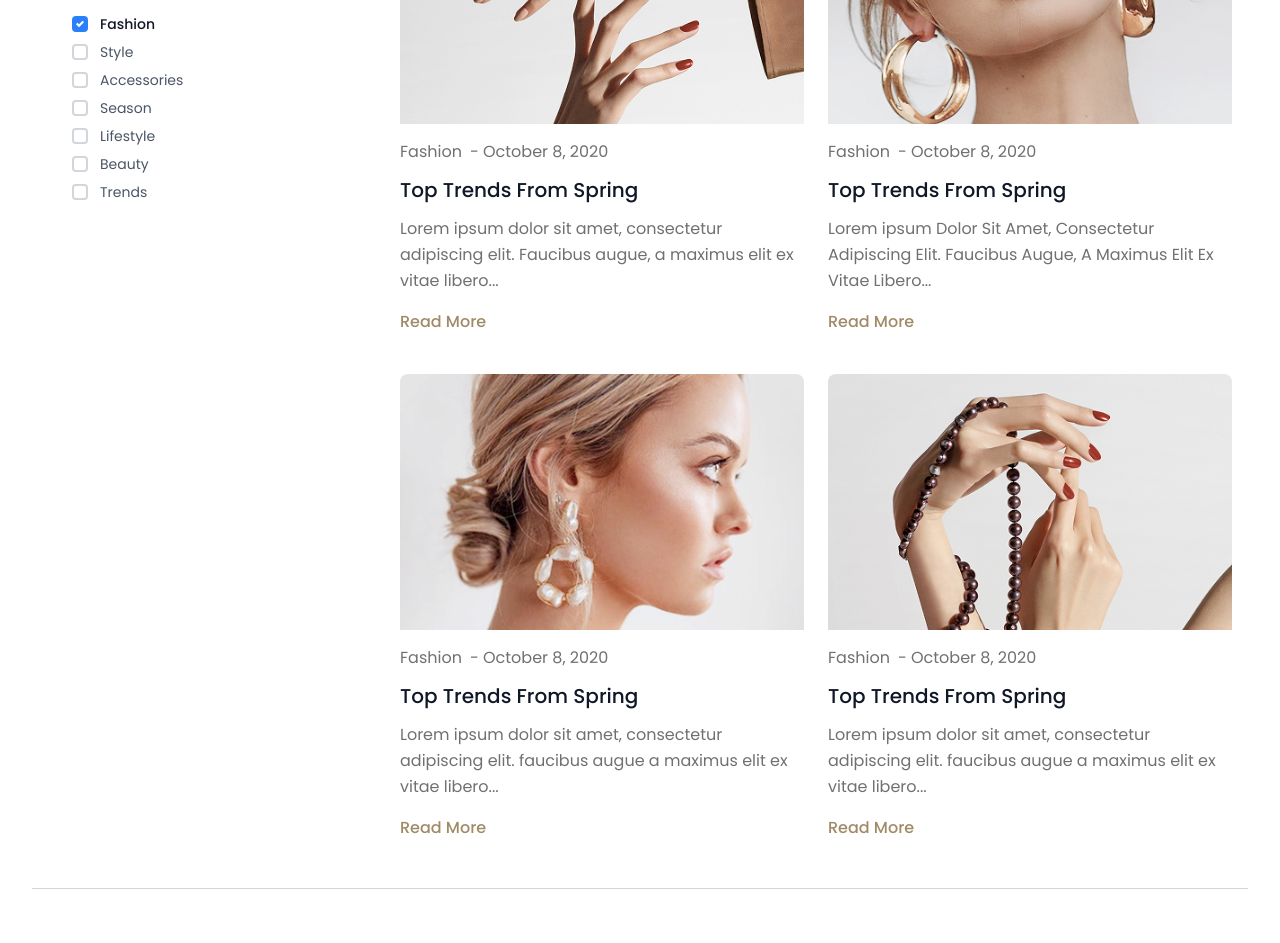
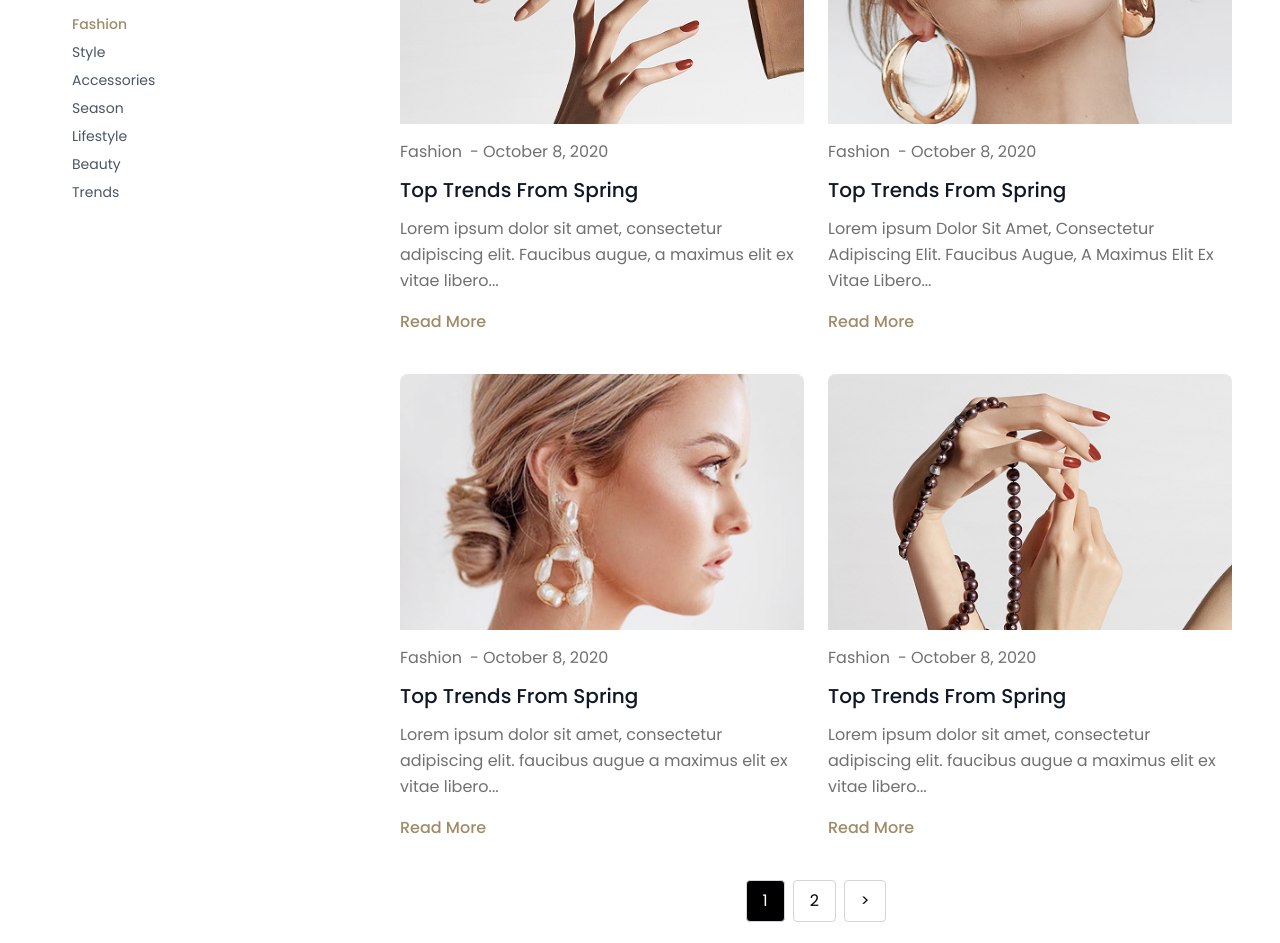
Before and after one commit to AliAsgharSWE/Veloura, a Next.js app in the folder veloura-frontend/: page /blog in a window 1280 px wide. Shown: the part 320-1263 px from the top of the page. Built offline with nearby package versions, Linux system fonts and the light colour scheme.

Commit message:
feat: implement pagination for blog posts with filtering and category selection

```diff
--- a/veloura-frontend/src/components/Blogs/Pagination.tsx
+++ b/veloura-frontend/src/components/Blogs/Pagination.tsx
@@ -10,19 +10,12 @@ const Pagination = ({ currentPage, totalPages, onPageChange }: PaginationProps)
   };
 
   return (
-    <div className="flex justify-center items-center space-x-4 py-6">
-      <button
-        onClick={handlePrevious}
-        disabled={currentPage === 1}
-        className={`px-4 py-2 ${currentPage === 1 ? 'bg-gray-300 cursor-not-allowed' : 'bg-black text-white'} rounded-none`}
-      >
-        &lt;
-      </button>
+    <div className="flex justify-center items-center space-x-2 py-6">
       {Array.from({ length: totalPages }, (_, index) => index + 1).map((page) => (
         <button
           key={page}
           onClick={() => onPageChange(page)}
-          className={`px-4 py-2 ${currentPage === page ? 'bg-black text-white' : 'bg-white'} rounded-none`}
+          className={`px-4 py-2 ${currentPage === page ? 'bg-black text-white' : 'bg-white'} rounded border border-gray-300`}
         >
           {page}
         </button>
@@ -30,7 +23,7 @@ const Pagination = ({ currentPage, totalPages, onPageChange }: PaginationProps)
       <button
         onClick={handleNext}
         disabled={currentPage === totalPages}
-        className={`px-4 py-2 ${currentPage === totalPages ? 'bg-gray-300 cursor-not-allowed' : 'bg-white'} rounded-none`}
+        className={`px-4 py-2 ${currentPage === totalPages ? 'bg-gray-200 cursor-not-allowed' : 'bg-white'} rounded border border-gray-300`}
       >
         &gt;
       </button>
--- a/veloura-frontend/src/containers/blog/data.ts
+++ b/veloura-frontend/src/containers/blog/data.ts
@@ -75,7 +75,7 @@ export const blogData: BlogPost[] = [
     content: 'Full blog content here...',
     image: '/blogs/img1.png',
     imageAlt: 'Summer fashion essentials',
-    category: 'Style',
+    category: 'Fashion',
     date: 'September 15, 2020',
     readMoreText: 'Read More',
     author: 'Style Guru',
--- a/veloura-frontend/src/containers/blog/index.tsx
+++ b/veloura-frontend/src/containers/blog/index.tsx
@@ -1,15 +1,138 @@
+// 'use client'
+// import React, { useState, useMemo } from 'react';
+// import { Search } from 'lucide-react';
+// import { blogData, blogCategories } from './data';
+// import { BlogPost } from './types';
+// import BlogCard from '@/src/components/Blogs/BlogsCard';
+
+// const BlogPage: React.FC = () => {
+//   const [searchTerm, setSearchTerm] = useState('');
+//   const [selectedCategories, setSelectedCategories] = useState<string[]>(['Fashion']);
+
+//   // Filter blogs based on search term and selected categories
+//   const filteredBlogs = useMemo(() => {
+//     return blogData.filter(blog => {
+//       const matchesSearch = blog.title.toLowerCase().includes(searchTerm.toLowerCase()) ||
+//                            blog.excerpt.toLowerCase().includes(searchTerm.toLowerCase()) ||
+//                            blog.category.toLowerCase().includes(searchTerm.toLowerCase());
+
+//       const matchesCategory = selectedCategories.length === 0 ||
+//                              selectedCategories.includes(blog.category);
+
+//       return matchesSearch && matchesCategory;
+//     });
+//   }, [searchTerm, selectedCategories]);
+
+//   const handleCategoryToggle = (category: string) => {
+//     setSelectedCategories(prev => {
+//       if (prev.includes(category)) {
+//         return prev.filter(c => c !== category);
+//       } else {
+//         return [...prev, category];
+//       }
+//     });
+//   };
+
+//   const handleBlogClick = (slug: string) => {
+//     console.log('Navigate to blog:', slug);
+//     // Add your navigation logic here
+//   };
+
+//   return (
+//     <div className="min-h-screen">
+//       <div className="mx-auto px-4 py-8">
+//         <div className="flex flex-col lg:flex-row gap-8">
+//           {/* Left Sidebar */}
+//           <div className="lg:w-80 lg:flex-shrink-0">
+//             <div className="p-6">
+//               {/* Title */}
+//               <h1 className="text-heading font-medium text-gray-900 mb-6">Blog</h1>
+
+//               {/* Search Bar */}
+//               <div className="relative mb-8">
+//                 <div className="absolute inset-y-0 left-0 pl-3 flex items-center pointer-events-none">
+//                   <Search className="h-5 w-5 text-gray-400" />
+//                 </div>
+//                 <input
+//                   type="text"
+//                   placeholder="Search..."
+//                   value={searchTerm}
+//                   onChange={(e) => setSearchTerm(e.target.value)}
+//                   className="w-full pl-10 pr-4 py-2 border border-gray-300 rounded-lg focus:ring-2 focus:ring-black-500 focus:border-transparent outline-none transition-colors"
+//                 />
+//               </div>
+
+//               {/* Categories */}
+//               <div>
+//                 <h3 className="text-lg font-semibold text-gray-900 mb-4">Categories</h3>
+//                 <div className="space-y-2">
+//                   {blogCategories.map((category) => (
+//                     <button
+//                       key={category}
+//                       onClick={() => handleCategoryToggle(category)}
+//                       className={`text-sm transition-colors block text-left w-full ${
+//                         selectedCategories.includes(category)
+//                           ? 'text-secondary font-medium'
+//                           : 'text-gray-600 hover:text-gray-900'
+//                       }`}
+//                     >
+//                       {category}
+//                     </button>
+//                   ))}
+//                 </div>
+//               </div>
+//             </div>
+//           </div>
+
+//           {/* Main Content */}
+//           <div className="flex-1">
+//             {/* Blog Grid */}
+//             {filteredBlogs.length > 0 ? (
+//               <div className="grid grid-cols-1 md:grid-cols-2 gap-6 mt-14">
+//                 {filteredBlogs.map((blog) => (
+//                   <BlogCard
+//                     key={blog.id}
+//                     blog={blog}
+//                     onClick={handleBlogClick}
+//                     className="duration-300"
+//                   />
+//                 ))}
+//               </div>
+//             ) : (
+//               <div className="text-center py-12">
+//                 <div className="text-gray-500 mb-4">
+//                   <Search className="h-12 w-12 mx-auto mb-4 opacity-50" />
+//                   <p className="text-lg font-medium">No blogs found</p>
+//                   <p className="text-sm">Try adjusting your search terms or categories</p>
+//                 </div>
+//               </div>
+//             )}
+//           </div>
+//         </div>
+//       </div>
+//     </div>
+//   );
+// };
+
+// export default BlogPage;
+
+
 'use client'
 import React, { useState, useMemo } from 'react';
 import { Search } from 'lucide-react';
 import { blogData, blogCategories } from './data';
 import { BlogPost } from './types';
 import BlogCard from '@/src/components/Blogs/BlogsCard';
+import Pagination from '@/src/components/Blogs/Pagination';
 
 const BlogPage: React.FC = () => {
   const [searchTerm, setSearchTerm] = useState('');
   const [selectedCategories, setSelectedCategories] = useState<string[]>(['Fashion']);
+  const [currentPage, setCurrentPage] = useState(1);
 
-  // Filter blogs based on search term and selected categories
+  const blogsPerPage = 4;
+
+  // Filter blogs
   const filteredBlogs = useMemo(() => {
     return blogData.filter(blog => {
       const matchesSearch = blog.title.toLowerCase().includes(searchTerm.toLowerCase()) ||
@@ -23,6 +146,12 @@ const BlogPage: React.FC = () => {
     });
   }, [searchTerm, selectedCategories]);
 
+  // Paginated blogs
+  const totalPages = Math.ceil(filteredBlogs.length / blogsPerPage);
+  const indexOfLastBlog = currentPage * blogsPerPage;
+  const indexOfFirstBlog = indexOfLastBlog - blogsPerPage;
+  const currentBlogs = filteredBlogs.slice(indexOfFirstBlog, indexOfLastBlog);
+
   const handleCategoryToggle = (category: string) => {
     setSelectedCategories(prev => {
       if (prev.includes(category)) {
@@ -31,21 +160,25 @@ const BlogPage: React.FC = () => {
         return [...prev, category];
       }
     });
+    setCurrentPage(1); // Reset to page 1 when categories change
+  };
+
+  const handlePageChange = (page: number) => {
+    setCurrentPage(page);
   };
 
   const handleBlogClick = (slug: string) => {
     console.log('Navigate to blog:', slug);
-    // Add your navigation logic here
+    // Add your navigation logic
   };
 
   return (
     <div className="min-h-screen">
-      <div className=" mx-auto px-4 py-8">
+      <div className="mx-auto px-4 py-8">
         <div className="flex flex-col lg:flex-row gap-8">
-          {/* Left Sidebar */}
+          {/* Sidebar */}
           <div className="lg:w-80 lg:flex-shrink-0">
-            <div className=" p-6 ">
-              {/* Title */}
+            <div className="p-6">
               <h1 className="text-heading font-medium text-gray-900 mb-6">Blog</h1>
 
               {/* Search Bar */}
@@ -57,7 +190,10 @@ const BlogPage: React.FC = () => {
                   type="text"
                   placeholder="Search..."
                   value={searchTerm}
-                  onChange={(e) => setSearchTerm(e.target.value)}
+                  onChange={(e) => {
+                    setSearchTerm(e.target.value);
+                    setCurrentPage(1); // Reset page when search changes
+                  }}
                   className="w-full pl-10 pr-4 py-2 border border-gray-300 rounded-lg focus:ring-2 focus:ring-black-500 focus:border-transparent outline-none transition-colors"
                 />
               </div>
@@ -67,48 +203,29 @@ const BlogPage: React.FC = () => {
                 <h3 className="text-lg font-semibold text-gray-900 mb-4">Categories</h3>
                 <div className="space-y-2">
                   {blogCategories.map((category) => (
-                    <label
+                    <button
                       key={category}
-                      className="flex items-center cursor-pointer group"
+                      onClick={() => handleCategoryToggle(category)}
+                      className={`text-sm transition-colors block text-left w-full ${
+                        selectedCategories.includes(category)
+                          ? 'text-secondary font-medium'
+                          : 'text-gray-600 hover:text-gray-900'
+                      }`}
                     >
-                      <input
-                        type="checkbox"
-                        checked={selectedCategories.includes(category)}
-                        onChange={() => handleCategoryToggle(category)}
-                        className="sr-only"
-                      />
-                      <div className={`w-4 h-4 rounded border-2 mr-3 flex items-center justify-center transition-colors ${
-                        selectedCategories.includes(category)
-                          ? 'bg-blue-500 border-blue-500'
-                          : 'border-gray-300 group-hover:border-gray-400'
-                      }`}>
-                        {selectedCategories.includes(category) && (
-                          <svg className="w-2 h-2 text-white" fill="currentColor" viewBox="0 0 8 8">
-                            <path d="M6.564.75l-3.59 3.612-1.538-1.55L0 4.26l2.974 2.99L8 2.193z" />
-                          </svg>
-                        )}
-                      </div>
-                      <span className={`text-sm transition-colors ${
-                        selectedCategories.includes(category)
-                          ? 'text-gray-900 font-medium'
-                          : 'text-gray-600 group-hover:text-gray-900'
-                      }`}>
                       {category}
-                      </span>
-                    </label>
+                    </button>
                   ))}
                 </div>
               </div>
             </div>
           </div>
 
+          {/* Main Content */}
           <div className="flex-1">
-
-
-            {/* Blog Grid */}
-            {filteredBlogs.length > 0 ? (
+            {currentBlogs.length > 0 ? (
+              <>
                 <div className="grid grid-cols-1 md:grid-cols-2 gap-6 mt-14">
-                {filteredBlogs.map((blog) => (
+                  {currentBlogs.map((blog) => (
                     <BlogCard
                       key={blog.id}
                       blog={blog}
@@ -117,6 +234,13 @@ const BlogPage: React.FC = () => {
                     />
                   ))}
                 </div>
+                {/* Pagination */}
+                <Pagination
+                  currentPage={currentPage}
+                  totalPages={totalPages}
+                  onPageChange={handlePageChange}
+                />
+              </>
             ) : (
               <div className="text-center py-12">
                 <div className="text-gray-500 mb-4">
```
Lines whose indentation alone changed are shown as unchanged.
